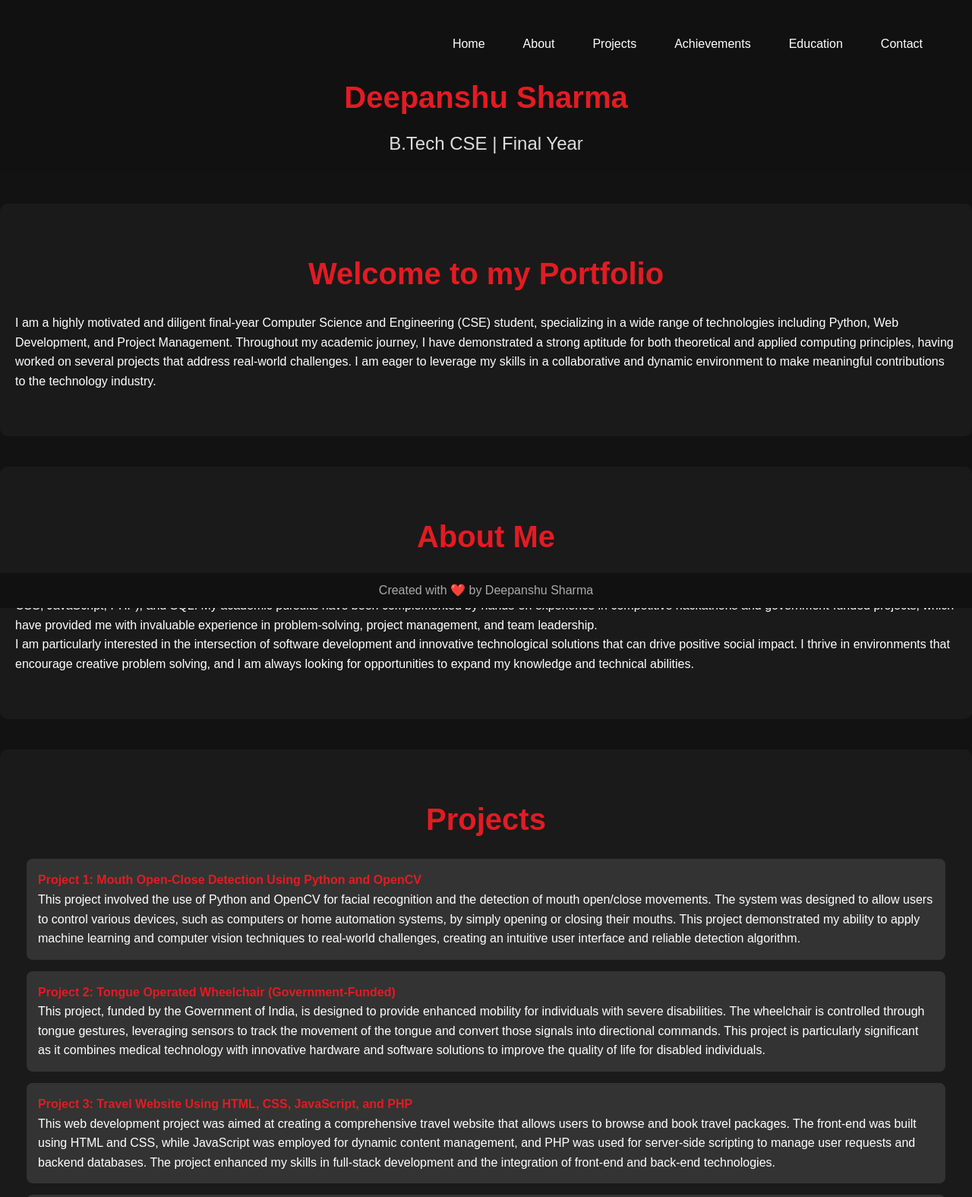
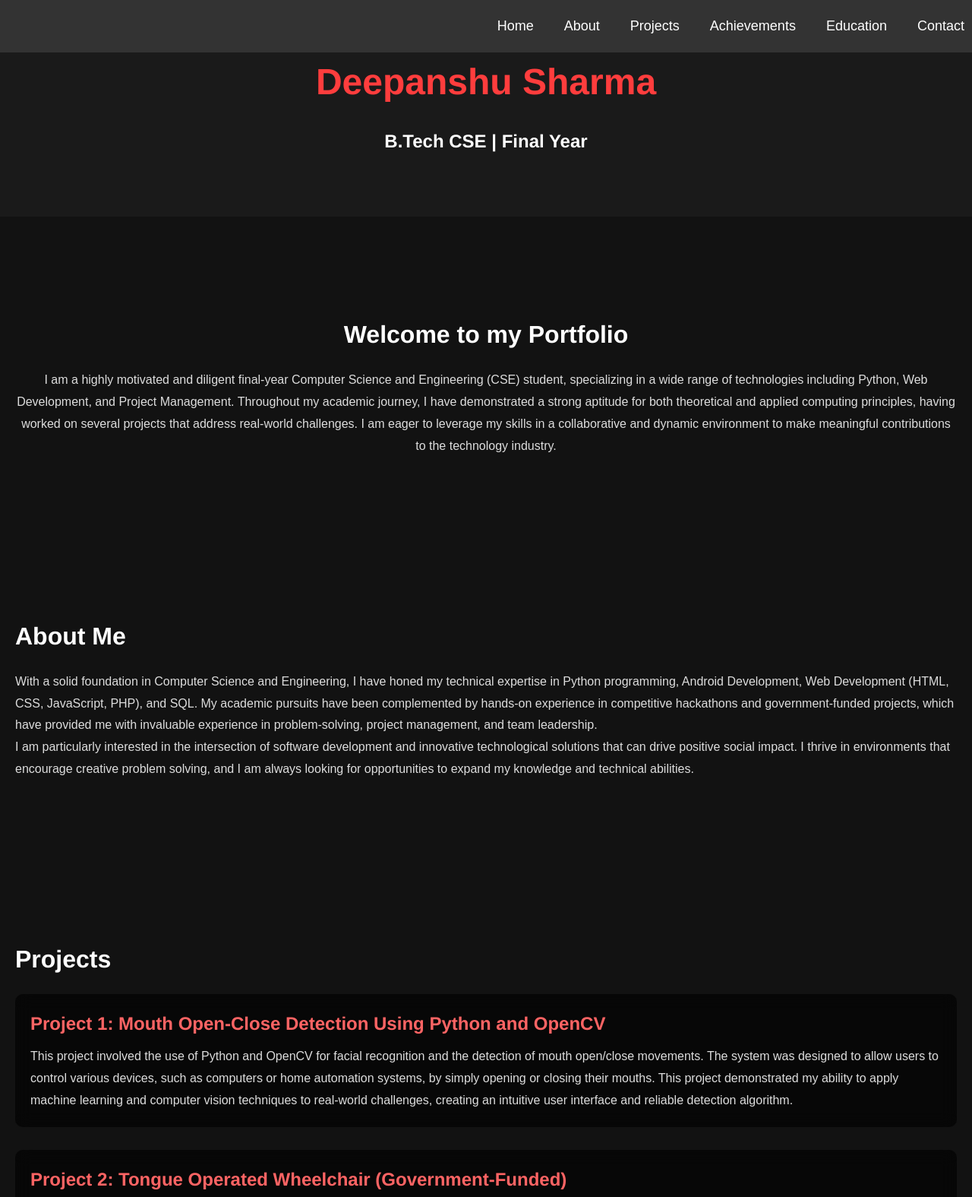
Before and after one commit to sdeepanshu002/sdeepanshu002.github.io, a website: page index.html in a window 1280 px wide. Shown: the top 1575 px of the page at 76% size. Drawn offline with Linux system fonts and the light colour scheme.

Commit message:
Update styles.css

```diff
--- a/public/css/styles.css
+++ b/public/css/styles.css
@@ -1,3 +1,4 @@
+/* Global Styles */
 * {
   margin: 0;
   padding: 0;
@@ -6,58 +7,147 @@
 
 body {
   font-family: 'Arial', sans-serif;
-  background-color: #121212;  /* Darker background for better contrast */
-  color: white;
   line-height: 1.6;
+  background-color: #121212;
+  color: #e0e0e0;
+  padding: 0;
+  overflow-x: hidden;
 }
 
-header {
-  background-color: #111;
-  color: #e31b23;  /* Red for header text */
-  padding: 20px;
-  text-align: center;
+h1, h2, h3, h4 {
+  font-family: 'Helvetica Neue', sans-serif;
+  color: #fff;
 }
 
-header h1 {
-  font-size: 2.5em;
-  margin-bottom: 10px;
+a {
+  text-decoration: none;
+  color: #ff3d3d;
+  transition: color 0.3s ease;
 }
 
-header h2 {
-  font-weight: normal;
-  font-size: 1.5em;
-  color: #ddd;  /* Slightly lighter grey for subheader */
+a:hover {
+  color: #ff6464;
+}
+
+/* Header Styles */
+header {
+  background-color: #1a1a1a;
+  text-align: center;
+  padding: 50px 0;
 }
 
 .navbar {
+  position: fixed;
+  top: 0;
+  left: 0;
+  width: 100%;
+  background-color: #333;
+  padding: 10px 0;
   display: flex;
   justify-content: flex-end;
-  padding: 10px 20px;
-  background-color: #111;
+  gap: 20px;
+  z-index: 1000;
 }
 
 .nav-button {
-  color: #fff;
-  background-color: #111;
-  padding: 10px 20px;
-  margin: 5px;
-  text-decoration: none;
+  color: white;
+  font-size: 18px;
+  padding: 10px;
   border-radius: 5px;
   transition: background-color 0.3s ease;
 }
 
 .nav-button:hover {
-  background-color: #e31b23;
+  background-color: #ff3d3d;
 }
 
+h1 {
+  color: #ff3d3d;
+  font-size: 3rem;
+  margin: 20px 0;
+}
+
+h2 {
+  font-size: 1.5rem;
+  margin-bottom: 30px;
+}
+
+/* Section Styles */
 section {
-  padding: 60px 20px;
-  margin: 40px 0;
+  padding: 80px 20px;
+  margin-top: 50px;
+}
+
+.intro {
+  text-align: center;
+}
+
+h3 {
+  font-size: 2rem;
+  margin-bottom: 20px;
+  color: #fff;
+}
+
+p {
+  font-size: 1rem;
+  color: #ddd;
+  line-height: 1.8;
+}
+
+.project {
+  background-color: rgba(0, 0, 0, 0.6);
+  backdrop-filter: blur(10px);
+  border-radius: 10px;
+  padding: 20px;
+  margin-bottom: 30px;
+  transition: transform 0.3s ease;
+}
+
+.project:hover {
+  transform: translateY(-5px);
+  box-shadow: 0 10px 20px rgba(0, 0, 0, 0.3);
+}
+
+.project h4 {
+  color: #ff6464;
+  font-size: 1.5rem;
+  margin-bottom: 10px;
+}
+
+.project p {
+  color: #ddd;
+  font-size: 1rem;
+}
+
+/* Achievements Styles */
+ul {
+  list-style: none;
+  padding-left: 0;
+}
+
+ul li {
+  padding: 10px 0;
+  font-size: 1rem;
+  color: #ddd;
+}
+
+ul li strong {
+  color: #ff3d3d;
+}
+
+/* Footer Styles */
+footer {
+  background-color: #1a1a1a;
+  text-align: center;
+  padding: 20px;
+  color: #ddd;
+}
+
+/* Hover Effect on Sections */
+section {
   opacity: 0;
   transform: translateY(30px);
   transition: opacity 0.6s ease, transform 0.6s ease;
-  background-color: #1a1a1a;  /* Dark background for sections */
-  border-radius: 10px;
 }
 
 section.visible {
@@ -65,39 +155,23 @@ section.visible {
   transform: translateY(0);
 }
 
-h3 {
-  text-align: center;
-  font-size: 2.5em;
-  margin-bottom: 20px;
-  color: #e31b23;  /* Red color for section headers */
+/* Media Queries */
+@media (max-width: 768px) {
+  .navbar {
+    flex-direction: column;
+    align-items: center;
   }
 
-.project {
-  background-color: #333;
-  padding: 15px;
-  margin: 15px;
-  border-radius: 8px;
+  .nav-button {
+    font-size: 16px;
+    padding: 8px;
   }
 
-.project h4 {
-  color: #e31b23;  /* Red color for project titles */
+  h1 {
+    font-size: 2.5rem;
   }
 
-footer {
-  background-color: #111;
-  text-align: center;
-  color: #aaa;  /* Light grey text in footer */
-  padding: 10px;
-  position: fixed;
-  width: 100%;
-  bottom: 0;
+  h2 {
+    font-size: 1.2rem;
   }
-
-a {
-  color: #e31b23;
-  text-decoration: none;
 }
-
-a:hover {
-  text-decoration: underline;
-}
```
Lines whose indentation alone changed are shown as unchanged.
